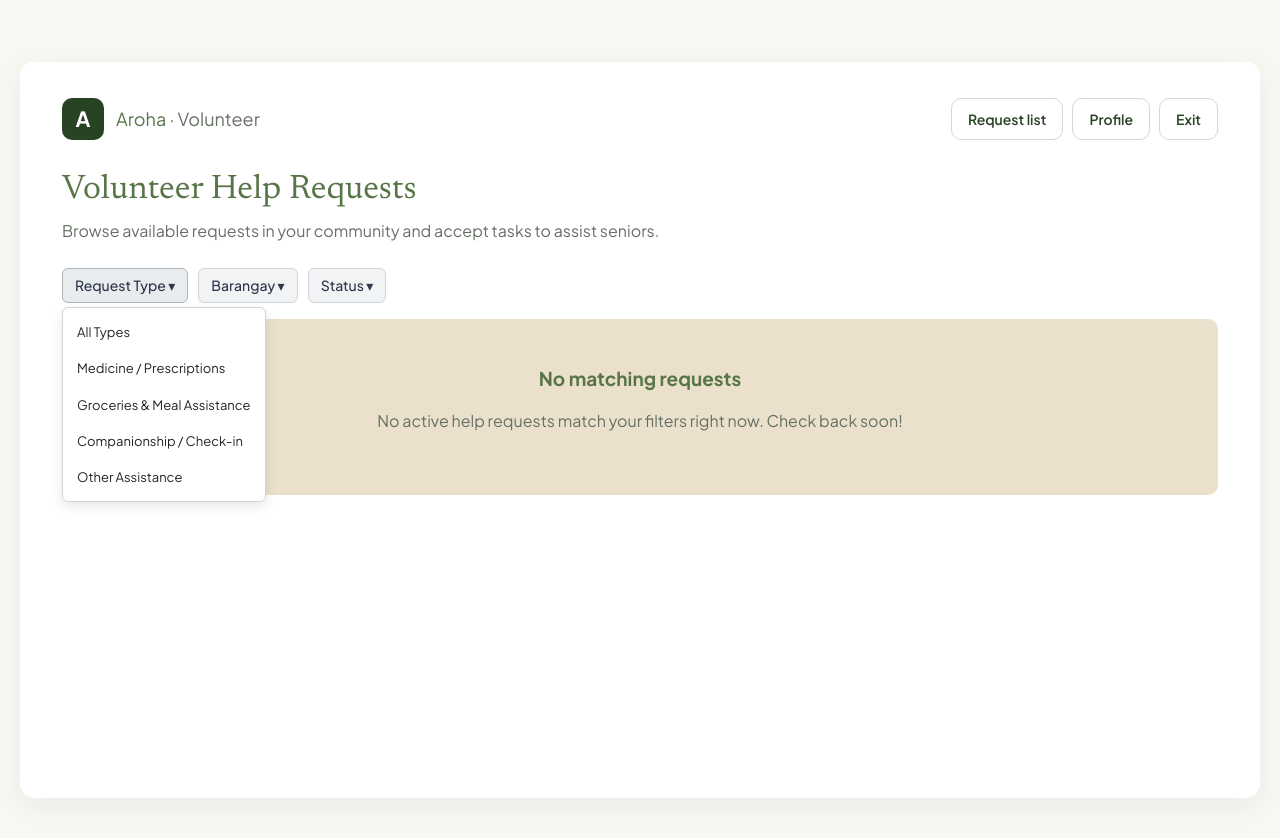
After one commit to JLxav/Aroha, a Django app: page /volunteer/ in a window 1280 px wide, after a click on "Request Type ▾". The commit adds this page. Shown: the top 838 px of the page. Run offline with Django 5.2, Linux system fonts and the light colour scheme; the visitor is signed in with stand-in values (Sample User, id 1); data that the repository does not hold is empty.

Commit message:
volunteer backend plus filter and supabase fixes

```diff
--- a/aroha_app/models.py
+++ b/aroha_app/models.py
@@ -50,6 +50,13 @@ class HelpRequest(models.Model):
         on_delete=models.CASCADE,
         related_name="requests"
     )
+    assigned_volunteer = models.ForeignKey(
+        settings.AUTH_USER_MODEL,
+        on_delete=models.SET_NULL,
+        null=True,
+        blank=True,
+        related_name="assigned_requests"
+    )
     senior_name = models.CharField(max_length=150)
     contact_person = models.CharField(max_length=150)
 
--- /dev/null
+++ b/aroha_app/templates/volunteer/request_list.html
@@ -0,0 +1,213 @@
+{% extends "base.html" %}
+{% block title %}Volunteer requests - Aroha{% endblock %}
+{% block body_class %}site-page{% endblock %}
+{% block card_class %}wide{% endblock %}
+
+{% block content %}
+<style>
+  /* Filter Toolbar Styling */
+  .filter-toolbar {
+    display: flex;
+    flex-wrap: wrap;
+    gap: 10px;
+    align-items: center;
+    margin-bottom: 16px;
+    position: relative;
+  }
+
+  /* Reddit-style dropdown using details/summary */
+  .dropdown-filter {
+    position: relative;
+    display: inline-block;
+  }
+  .dropdown-filter summary {
+    list-style: none;
+    cursor: pointer;
+    padding: 6px 12px;
+    background: #f1f3f5;
+    border-radius: 6px;
+    font-size: 14px;
+    font-weight: 500;
+    border: 1px solid #ced4da;
+    user-select: none;
+  }
+  .dropdown-filter summary::-webkit-details-marker { display: none; }
+  .dropdown-filter[open] summary {
+    background: #e9ecef;
+    border-color: #adb5bd;
+  }
+  .dropdown-menu-box {
+    position: absolute;
+    top: calc(100% + 4px);
+    left: 0;
+    background: #ffffff;
+    border: 1px solid #ced4da;
+    border-radius: 6px;
+    box-shadow: 0 4px 12px rgba(0,0,0,0.1);
+    padding: 6px 0;
+    min-width: 180px;
+    z-index: 100;
+  }
+  .dropdown-menu-box a {
+    display: block;
+    padding: 8px 14px;
+    font-size: 13px;
+    color: #212529;
+    text-decoration: none;
+    white-space: nowrap;
+  }
+  .dropdown-menu-box a:hover {
+    background: #f8f9fa;
+    color: #0b5ed7;
+  }
+
+  /* Active Filter Pills Bar */
+  .active-filters-bar {
+    display: flex;
+    flex-wrap: wrap;
+    gap: 8px;
+    align-items: center;
+    margin-bottom: 24px;
+  }
+  .filter-pill {
+    display: inline-flex;
+    align-items: center;
+    gap: 6px;
+    background: #e7f5ff;
+    color: #1c7ed6;
+    padding: 4px 10px;
+    border-radius: 20px;
+    font-size: 12px;
+    font-weight: 500;
+    border: 1px solid #74c0fc;
+  }
+  .filter-pill a {
+    color: #1c7ed6;
+    text-decoration: none;
+    font-weight: bold;
+  }
+  .clear-all-btn {
+    font-size: 12px;
+    color: #fa5252;
+    text-decoration: none;
+    margin-left: 4px;
+  }
+  .clear-all-btn:hover { text-decoration: underline; }
+</style>
+
+<header class="topbar">
+  <div class="brand"><span class="brand-mark">A</span><p class="brand-name">Aroha <span class="subtitle">· Volunteer</span></p></div>
+  <nav class="nav" aria-label="Main navigation">
+    <a class="btn secondary" href="{% url 'volunteer_list' %}">Request list</a>
+    <a class="btn secondary" href="{% url 'profile_preview' 'volunteer' %}">Profile</a>
+    <a class="btn secondary" href="{% url 'login' %}">Exit</a>
+  </nav>
+</header>
+
+<section class="page-heading">
+  <div><h1>Volunteer Help Requests</h1><p class="subtitle">Browse available requests in your community and accept tasks to assist seniors.</p></div>
+</section>
+
+<!-- Filter Toolbar (Reddit-style dropdowns) -->
+<div class="filter-toolbar">
+
+  <!-- 1. Request Type Dropdown -->
+  <details class="dropdown-filter">
+    <summary>Request Type ▾</summary>
+    <div class="dropdown-menu-box">
+      <a href="?{% if active_barangay %}barangay={{ active_barangay }}&{% endif %}{% if active_status %}status={{ active_status }}&{% endif %}sort=latest">All Types</a>
+      {% for code, label in request_types %}
+        <a href="?request_type={{ code }}{% if active_barangay %}&barangay={{ active_barangay }}{% endif %}{% if active_status %}&status={{ active_status }}{% endif %}">{{ label }}</a>
+      {% endfor %}
+    </div>
+  </details>
+
+  <!-- 2. Barangay Dropdown -->
+  <details class="dropdown-filter">
+    <summary>Barangay ▾</summary>
+    <div class="dropdown-menu-box">
+      <a href="?{% if active_type %}request_type={{ active_type }}&{% endif %}{% if active_status %}status={{ active_status }}&{% endif %}">All Barangays</a>
+      {% for b_name in available_barangays %}
+        <a href="?{% if active_type %}request_type={{ active_type }}&{% endif %}barangay={{ b_name }}{% if active_status %}&status={{ active_status }}{% endif %}">{{ b_name }}</a>
+      {% endfor %}
+    </div>
+  </details>
+
+  <!-- 3. Status Dropdown -->
+  <details class="dropdown-filter">
+    <summary>Status ▾</summary>
+    <div class="dropdown-menu-box">
+      <a href="?{% if active_type %}request_type={{ active_type }}&{% endif %}{% if active_barangay %}barangay={{ active_barangay }}&{% endif %}">Pending & In Progress</a>
+      {% for code, label in status_choices %}
+        <a href="?status={{ code }}{% if active_type %}&request_type={{ active_type }}{% endif %}{% if active_barangay %}&barangay={{ active_barangay }}{% endif %}">{{ label }}</a>
+      {% endfor %}
+    </div>
+  </details>
+
+</div>
+
+<!-- Active Filter Pills Bar -->
+{% if active_type or active_barangay or active_status %}
+<div class="active-filters-bar">
+  <span style="font-size: 13px; color: #6c757d;">Active filters:</span>
+
+  {% if active_type %}
+    <span class="filter-pill">
+      Type: {{ active_type }}
+      <a href="?{% if active_barangay %}barangay={{ active_barangay }}&{% endif %}{% if active_status %}status={{ active_status }}{% endif %}">×</a>
+    </span>
+  {% endif %}
+
+  {% if active_barangay %}
+    <span class="filter-pill">
+      Barangay: {{ active_barangay }}
+      <a href="?{% if active_type %}request_type={{ active_type }}&{% endif %}{% if active_status %}status={{ active_status }}{% endif %}">×</a>
+    </span>
+  {% endif %}
+
+  {% if active_status %}
+    <span class="filter-pill">
+      Status: {{ active_status }}
+      <a href="?{% if active_type %}request_type={{ active_type }}&{% endif %}{% if active_barangay %}barangay={{ active_barangay }}{% endif %}">×</a>
+    </span>
+  {% endif %}
+
+  <a class="clear-all-btn" href="{% url 'volunteer_list' %}">Clear all filters</a>
+</div>
+{% endif %}
+
+<!-- Request Grid -->
+<section class="request-grid">
+  {% for item in requests %}
+    <article class="request-card">
+      <div style="display:flex;align-items:flex-start;justify-content:space-between;gap:10px">
+        <h2>{{ item.get_request_type_display }}</h2>
+        <span class="status">{{ item.get_status_display }}</span>
+      </div>
+      <p><strong>Senior:</strong> {{ item.senior_name }}</p>
+      {% if item.full_location %}
+        <p><strong>Location:</strong> {{ item.full_location }}</p>
+      {% endif %}
+      <p><strong>Requested by:</strong> {{ item.requested_by.get_full_name|default:item.requested_by.username }}</p>
+      <p>{{ item.details|truncatechars:100 }}</p>
+      <div class="foot">
+        <span class="meta">{{ item.created_at|date:"M j, Y · g:i a" }}</span>
+        <div style="display: flex; gap: 6px; align-items: center;">
+          <a class="btn small secondary" href="{% url 'volunteer_detail' item.pk %}">View</a>
+          {% if item.status == 'pending' %}
+            <form action="{% url 'volunteer_claim_request' item.pk %}" method="POST" style="margin:0;">
+              {% csrf_token %}
+              <button type="submit" class="btn small">Accept</button>
+            </form>
+          {% endif %}
+        </div>
+      </div>
+    </article>
+  {% empty %}
+    <div class="empty-state">
+      <h2>No matching requests</h2>
+      <p>No active help requests match your filters right now. Check back soon!</p>
+    </div>
+  {% endfor %}
+</section>
+{% endblock %}
--- a/aroha_app/views.py
+++ b/aroha_app/views.py
@@ -187,31 +187,86 @@ def barangay_request_detail(request, pk):
 # Volunteer Views
 # ==========================================
 
+
 @login_required
 def volunteer_list(request):
-    """Displays open help requests available for volunteers to assist with."""
-    requests = HelpRequest.objects.filter(
-        status__in=[HelpRequest.Status.PENDING, HelpRequest.Status.IN_PROGRESS]
-    ).order_by("-created_at")
-    return render(request, "volunteer/request_list.html", {"requests": requests})
+  """Displays open help requests available for volunteers to assist with."""
+  # Get requests that need volunteer assistance
+  requests = HelpRequest.objects.filter(
+      status__in=[HelpRequest.Status.PENDING, HelpRequest.Status.IN_PROGRESS]
+  )
+
+  # 1. Capture filter parameters from URL query string
+  req_type = request.GET.get('request_type')
+  barangay = request.GET.get('barangay')
+  status_filter = request.GET.get('status')
+
+  # 2. Apply stacked filters
+  if req_type:
+    requests = requests.filter(request_type=req_type)
+  if barangay:
+    requests = requests.filter(barangay__iexact=barangay)
+  if status_filter:
+    requests = requests.filter(status=status_filter)
+
+  requests = requests.order_by('-created_at')
+
+  # 3. Get unique barangays for filter dropdown
+  available_barangays = (
+      HelpRequest.objects.exclude(barangay__isnull=True)
+      .exclude(barangay='')
+      .values_list('barangay', flat=True)
+      .distinct()
+      .order_by('barangay')
+  )
+
+  context = {
+      'requests': requests,
+      'available_barangays': available_barangays,
+      'request_types': HelpRequest.RequestType.choices,
+      'status_choices': HelpRequest.Status.choices,
+      'active_type': req_type,
+      'active_barangay': barangay,
+      'active_status': status_filter,
+  }
+  return render(request, 'volunteer/request_list.html', context)
 
 
 @login_required
 def volunteer_detail(request, pk):
-    """Displays request details and allows volunteers to update its progress."""
+    """Displays request details. Volunteers can only view, not freely update status."""
     help_request = get_object_or_404(HelpRequest, pk=pk)
-
-    if request.method == "POST":
-        form = BarangayStatusForm(request.POST, instance=help_request)
-        if form.is_valid():
-            form.save()
-            messages.success(request, "Request progress updated successfully.")
-            return redirect("volunteer_list")
-    else:
-        form = BarangayStatusForm(instance=help_request)
 
     return render(
         request,
         "volunteer/request_detail.html",
-        {"object": help_request, "form": form},
+        {"object": help_request},
     )
+
+
+@login_required
+def volunteer_claim_request(request, pk):
+    help_request = get_object_or_404(
+        HelpRequest, pk=pk, status=HelpRequest.Status.PENDING
+    )
+    if request.method == 'POST':
+        help_request.status = HelpRequest.Status.IN_PROGRESS
+        help_request.assigned_volunteer = request.user # <--- ADD THIS LINE
+        help_request.save()
+        messages.success(request, f'You have claimed the request for {help_request.senior_name}.')
+    return redirect('volunteer_detail', pk=help_request.pk)
+
+@login_required
+def volunteer_unclaim_request(request, pk):
+    help_request = get_object_or_404(
+        HelpRequest,
+        pk=pk,
+        status=HelpRequest.Status.IN_PROGRESS,
+        assigned_volunteer=request.user # Ensures only the volunteer who took it can drop it
+    )
+    if request.method == 'POST':
+        help_request.status = HelpRequest.Status.PENDING
+        help_request.assigned_volunteer = None
+        help_request.save()
+        messages.info(request, 'You have released the request back to the pending queue.')
+    return redirect('volunteer_list')
--- a/config/urls.py
+++ b/config/urls.py
@@ -45,8 +45,10 @@ urlpatterns = [
     path("barangay/requests/<int:pk>/", views.barangay_request_detail, name="barangay_request_detail"),
 
     # Volunteer Views
-    path("volunteer/requests/", views.volunteer_list, name="volunteer_list"),
-    path("volunteer/requests/<int:pk>/", views.volunteer_detail, name="volunteer_detail"),
+    path("volunteer/", views.volunteer_list, name="volunteer_list"),
+    path("volunteer/<int:pk>/", views.volunteer_detail, name="volunteer_detail"),
+    path("volunteer/<int:pk>/claim/", views.volunteer_claim_request, name="volunteer_claim_request"),
+    path("volunteer/<int:pk>/unclaim/", views.volunteer_unclaim_request, name="volunteer_unclaim_request"),
 
     # Profile View
     path("profile/<str:role>/", views.profile_preview, name="profile_preview"),
```
Also changed, not shown: aroha_app/templates/barangay/request_detail.html (+15 -1 lines), aroha_app/templates/volunteer/request_detail.html (added, +53 -0 lines), aroha_app/templates/volunteer/volunteer_request_details.html (deleted, +0 -26 lines), aroha_app/templates/volunteer/volunteer_request_list.html (deleted, +0 -26 lines), config/settings.py (+3 -11 lines), aroha_app/migrations/0002_helprequest_assigned_volunteer.py (added).
